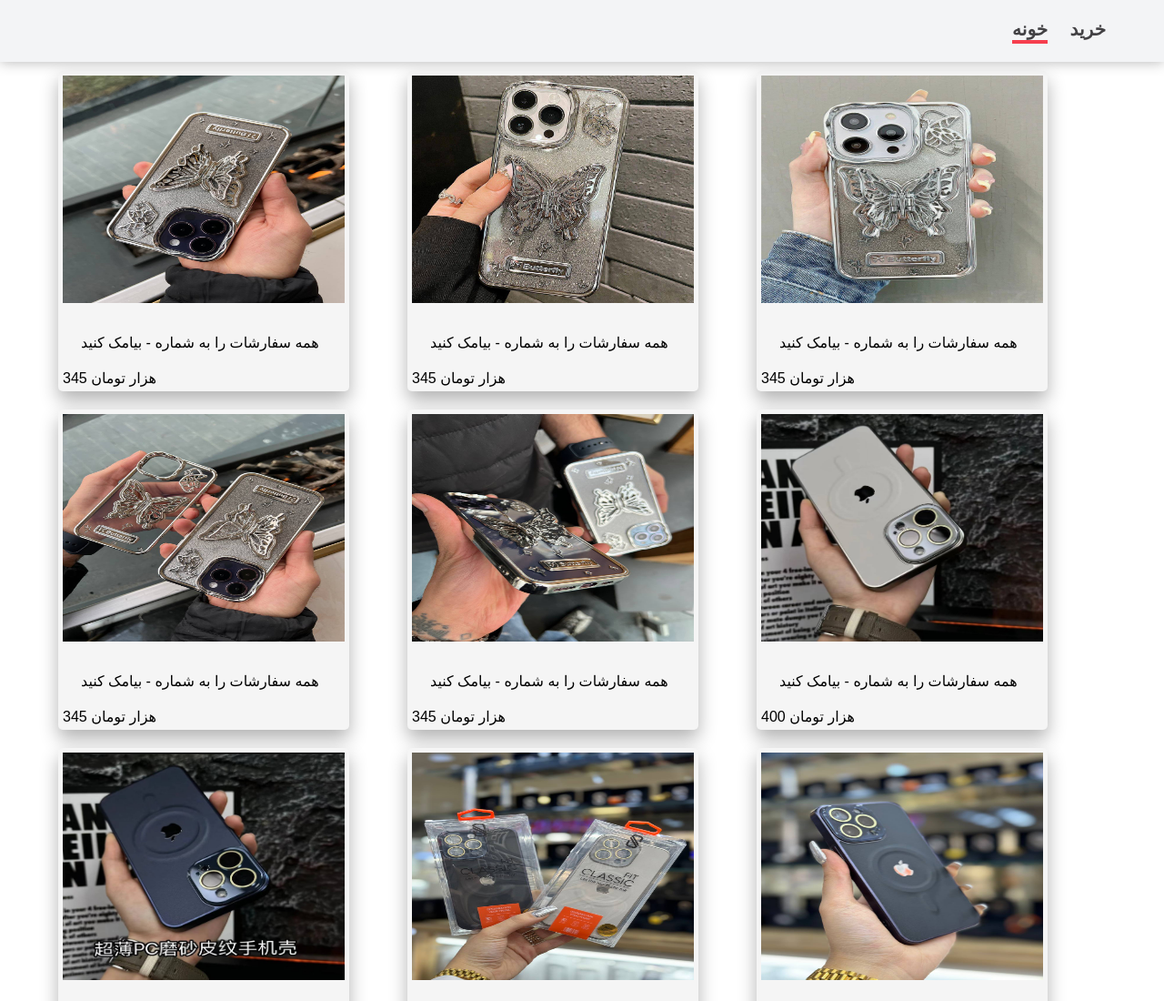
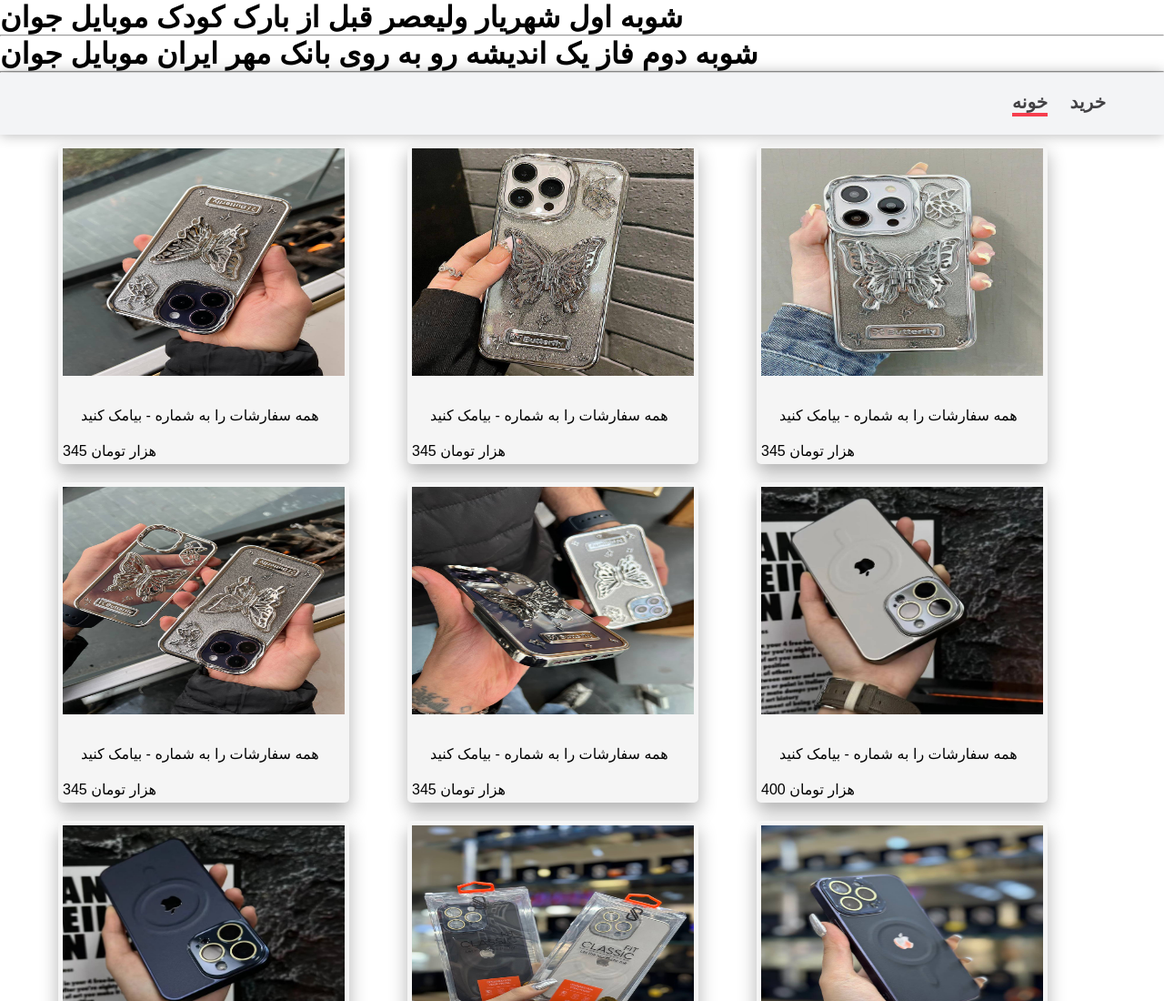
Before and after one commit to websiteforwork123/mobilejavan, a plain HTML site: page index.html in a window 1280 px wide. Shown: the top 1100 px of the page at 91% size. Drawn offline with Linux system fonts and the light colour scheme.

Commit message:
Add files via upload

```diff
--- a/index.html
+++ b/index.html
@@ -18,7 +18,8 @@
 
 
 
-
+<h1 class="sh">شوبه اول شهریار ولیعصر قبل از بارک کودک موبایل جوان</h1><hr>
+<h1 class="sh">شوبه دوم فاز یک اندیشه رو به روی بانک مهر ایران موبایل جوان</h1><hr>
 
 
 
```
